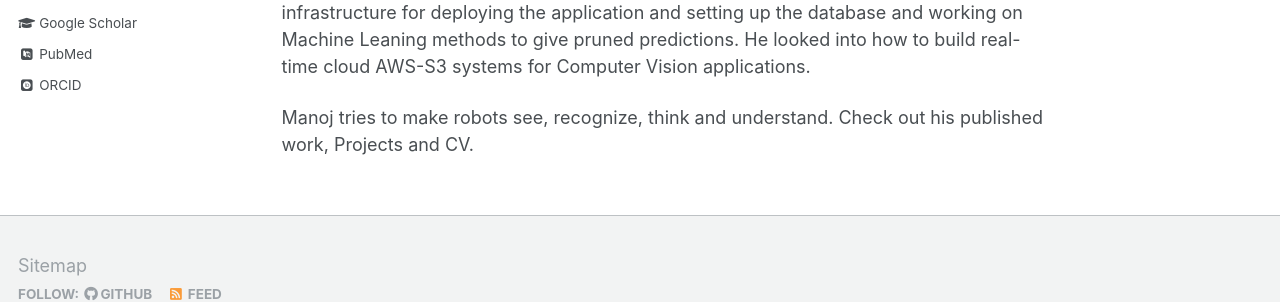
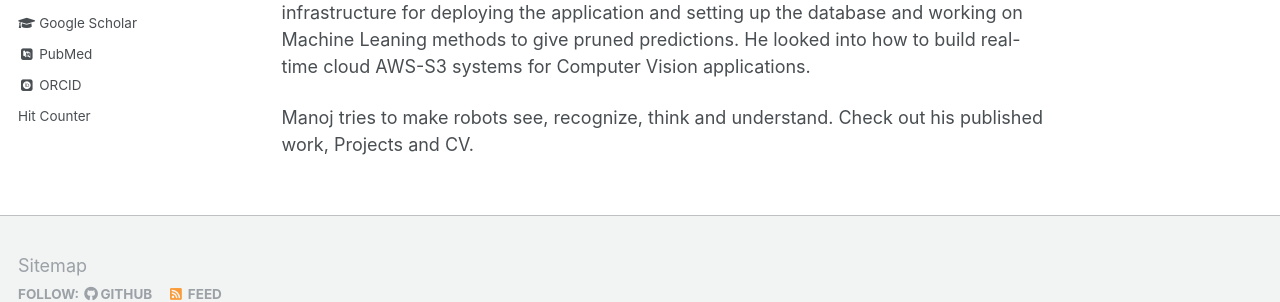
Before and after one commit to Manojbhat09/manojbhat09.github.io_old, a Jekyll site: the page built from _pages/about.md, in a window 1280 px wide and 1006 px high. Shown: the part 636-938 px from the top of the window. Built offline with Jekyll 4.4.1, drawn with Linux system fonts in a browser that asks for light colours; some web fonts are replaced.

Commit message:
Adding Visitor

```diff
--- a/_includes/author-profile.html
+++ b/_includes/author-profile.html
@@ -118,6 +118,10 @@
       {% if author.wikipedia %}
         <li><a href="https://en.wikipedia.org/wiki/User:{{ author.wikipedia }}"><i class="fab fa-fw fa-wikipedia-w" aria-hidden="true"></i> Wikipedia</a></li>
 {% endif %}
+      <li>  <!-- Badge Code - Do Not Change The Code -->
+            <a class="hitCounter" href="https://visitorshitcounter.com/" target="_blank" title="Hit counter" data-name="7e31594ceddc8b0317147f983999c83b|5|ip|1|#31c95c|#ffffff|small|s-hit">Hit Counter</a><script>document.write("<script type='text/javascript' src='https://visitorshitcounter.com/js/hitCounter.js?v="+Date.now()+"'><\/script>");</script>
+            <!-- Badge Code End Here -->  </li>
+
     </ul>
   </div>
 </div>
```
